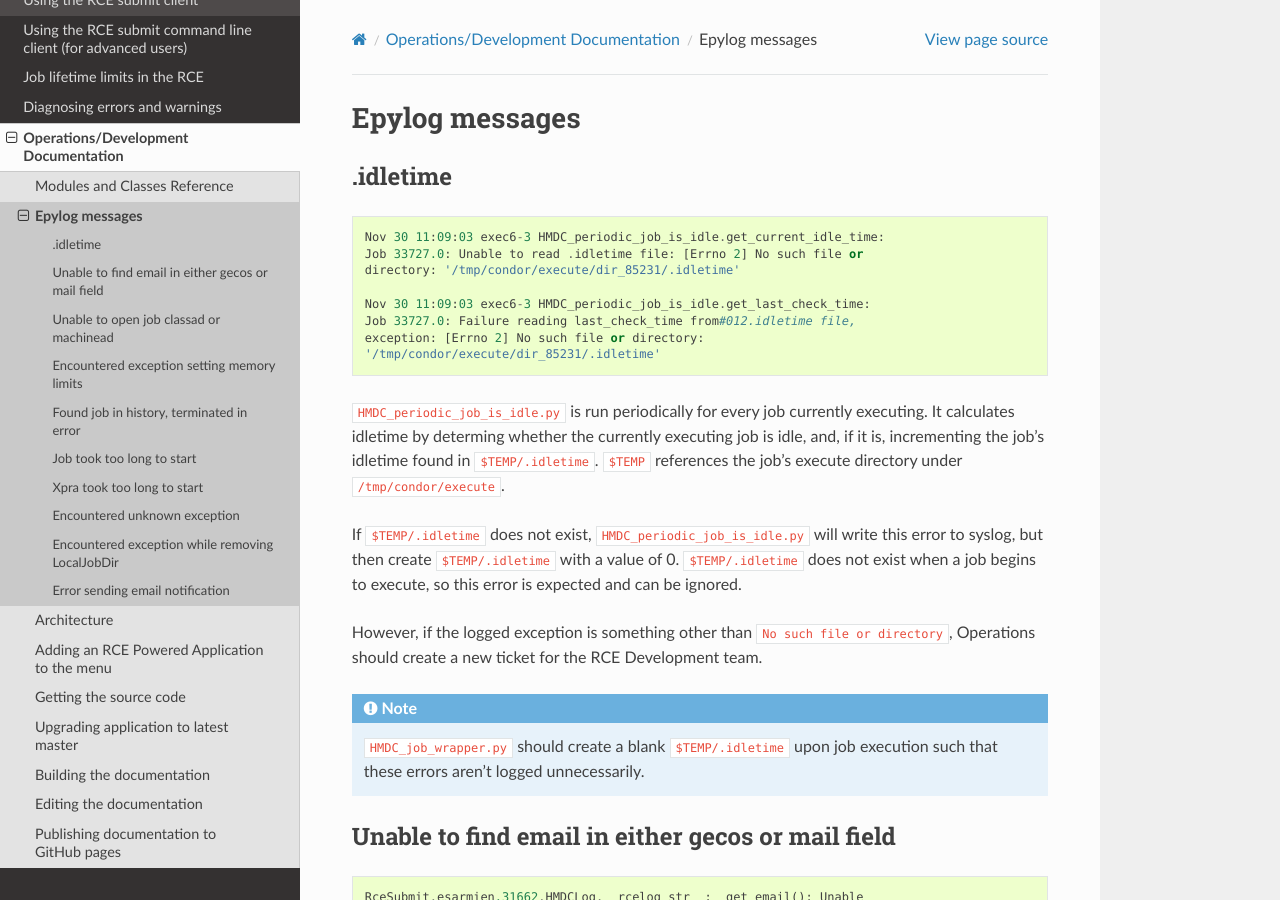
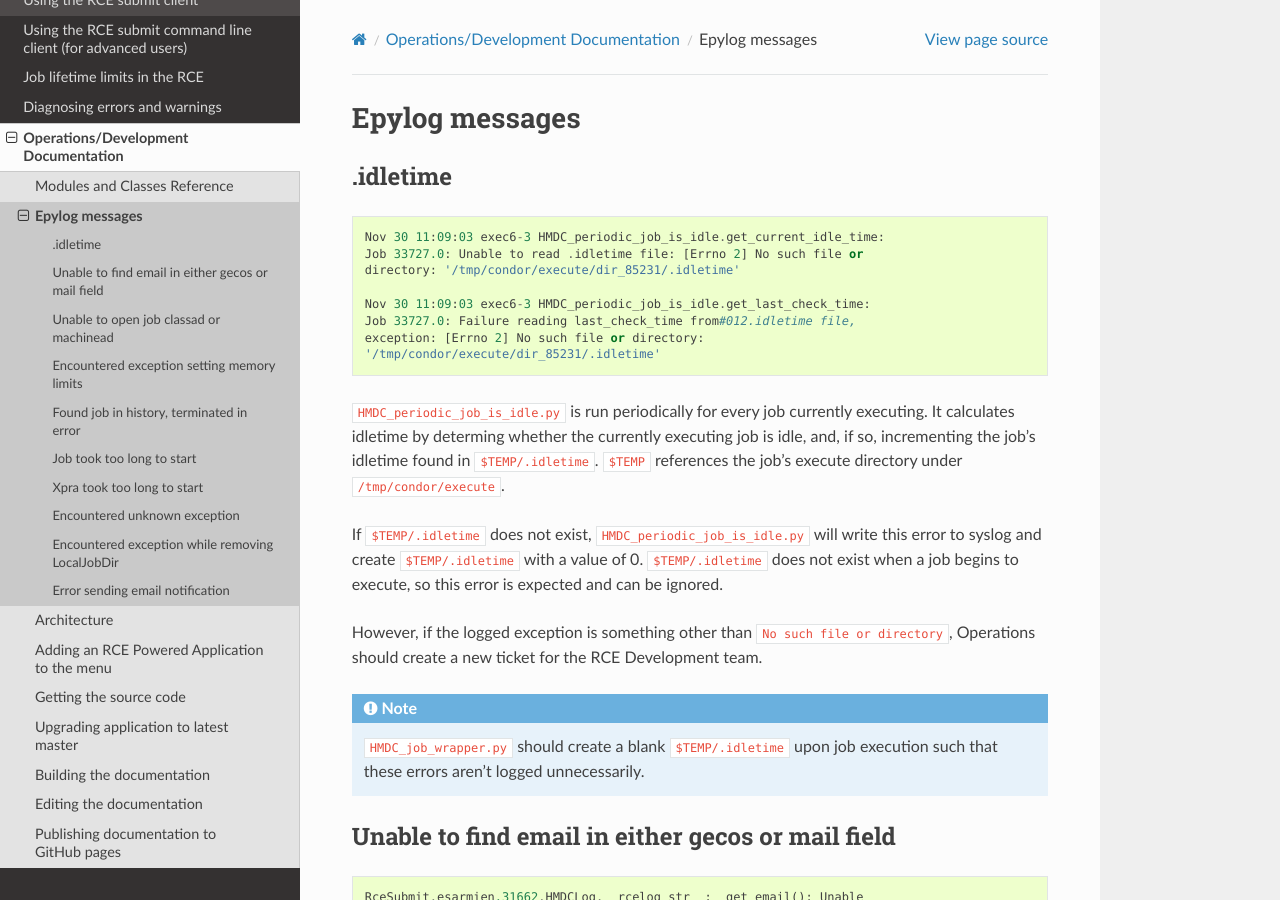
Before and after one commit to hmdc/rce-interactive-tools, a Sphinx documentation site: the page built from doc/source/development/logs.rst, in a window 1280 px wide and 900 px high. Built offline with Sphinx 7.4.7 and the Read the Docs theme 2.0.0, drawn with Linux system fonts in a browser that asks for light colours; some of the changed text lies outside the part shown.

Commit message:
Add more

```diff
--- a/doc/source/development/logs.rst
+++ b/doc/source/development/logs.rst
@@ -16,12 +16,12 @@ Epylog messages
 
 ``HMDC_periodic_job_is_idle.py`` is run periodically for every job
 currently executing. It calculates idletime by determing whether the
-currently executing job is idle, and, if it is, incrementing the job's
+currently executing job is idle, and, if so, incrementing the job's
 idletime found in ``$TEMP/.idletime``. ``$TEMP`` references the job's
 execute directory under ``/tmp/condor/execute``.
 
 If ``$TEMP/.idletime`` does not exist, ``HMDC_periodic_job_is_idle.py`` will
-write this error to syslog, but then create ``$TEMP/.idletime`` with a
+write this error to syslog and create ``$TEMP/.idletime`` with a
 value of 0. ``$TEMP/.idletime`` does not exist when a job begins to
 execute, so this error is expected and can be ignored.
 
```
Also changed, not shown: other parts of doc/source/development/logs.rst (+9 -0 lines).
